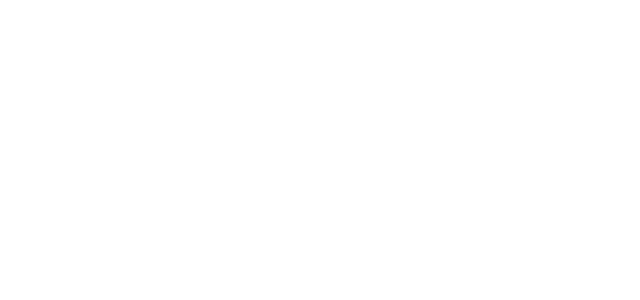
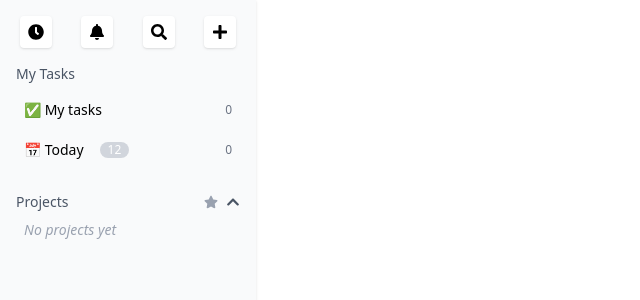
Before and after one commit to Tush-tec/Task_manager, a React (Vite) app in the folder frontend/: page /sidebar in a window 1280 px wide. Before the commit this address had no page. Shown: the top 300 px of the page, without its empty margins (0-640 px from the left). Built offline with nearby package versions, Linux system fonts and the light colour scheme.

Commit message:
Implement Sidebar component and integrate it into PrivateRoutes

```diff
--- a/frontend/src/Component/Sidebar.jsx
+++ b/frontend/src/Component/Sidebar.jsx
@@ -1,9 +1,165 @@
-import React from 'react'
+import React, { useState, useRef, useEffect } from 'react';
+import { useAuth } from '../context/AuthContext';
+import {
+  FaSignOutAlt,
+  FaCog,
+  FaPlus,
+  FaSearch,
+  FaBell,
+  FaClock,
+  FaStar,
+  FaChevronDown
+} from 'react-icons/fa';
+import { useNavigate } from 'react-router-dom';
 
 const Sidebar = () => {
+  const { user, logout } = useAuth();
+  const [showDropdown, setShowDropdown] = useState(false);
+  const [showProjects, setShowProjects] = useState(true);
+  const dropdownRef = useRef(null);
+  const navigate = useNavigate();
+
+  const handleLogout = () => {
+    logout();
+    navigate('/login');
+  };
+
+  useEffect(() => {
+    const handleClickOutside = (event) => {
+      if (dropdownRef.current && !dropdownRef.current.contains(event.target)) {
+        setShowDropdown(false);
+      }
+    };
+    document.addEventListener("mousedown", handleClickOutside);
+    return () => {
+      document.removeEventListener("mousedown", handleClickOutside);
+    };
+  }, []);
+
   return (
-    <div>Sidebar</div>
-  )
-}
+    <div className="w-64 bg-gray-50 h-screen shadow-sm p-4 flex flex-col justify-between">
+      <div>
+        {user && (
+          <div className="flex items-center justify-between mb-6">
+            <div className="flex items-center gap-2 relative" ref={dropdownRef}>
+              {user?.picture ? (
+                <img
+                  src={user.picture}
+                  alt="user"
+                  className="w-8 h-8 rounded-full object-cover cursor-pointer"
+                  referrerPolicy="no-referrer"
+                  onClick={() => setShowDropdown(!showDropdown)}
+                />
+              ) : (
+                <div
+                  className="w-8 h-8 rounded-full bg-pink-600 text-white flex items-center justify-center font-semibold cursor-pointer"
+                  onClick={() => setShowDropdown(!showDropdown)}
+                >
+                  {user?.username?.[0]}
+                </div>
+              )}
+              <p className="text-sm font-medium">{user.username}</p>
+              <FaChevronDown
+                className={`text-gray-500 text-xs cursor-pointer transition-transform duration-200 ${showDropdown ? 'rotate-180' : ''}`}
+                onClick={() => setShowDropdown(!showDropdown)}
+              />
 
-export default Sidebar
+              {/* Dropdown menu */}
+              <div
+                className={`absolute top-10 left-0 w-40 bg-white border shadow-lg rounded-md z-10 overflow-hidden transition-all duration-200 ease-in-out transform origin-top-left ${
+                  showDropdown ? 'opacity-100 scale-100' : 'opacity-0 scale-95 pointer-events-none'
+                }`}
+              >
+                <button
+                  onClick={() => {
+                    navigate('/settings');
+                    setShowDropdown(false);
+                  }}
+                  className="flex items-center gap-2 px-4 py-2 w-full hover:bg-gray-100 text-sm"
+                >
+                  <FaCog /> Account Settings
+                </button>
+                <button
+                  onClick={handleLogout}
+                  className="flex items-center gap-2 px-4 py-2 w-full hover:bg-gray-100 text-sm text-red-500"
+                >
+                  <FaSignOutAlt /> Logout
+                </button>
+              </div>
+            </div>
+
+            <button
+              className="p-2 hover:bg-gray-200 rounded"
+              onClick={() => navigate('/tasks')}
+            >
+              <svg
+                xmlns="http://www.w3.org/2000/svg"
+                className="w-5 h-5 text-gray-600"
+                viewBox="0 0 24 24"
+                fill="currentColor"
+              >
+                <path d="M4 4h16v2H4zm0 6h16v2H4zm0 6h10v2H4z" />
+              </svg>
+            </button>
+          </div>
+        )}
+
+        {/* Icons Row */}
+        <div className="flex items-center justify-between mb-4 px-1">
+          <button className="p-2 bg-white rounded shadow hover:bg-gray-100">
+            <FaClock />
+          </button>
+          <button className="p-2 bg-white rounded shadow hover:bg-gray-100">
+            <FaBell />
+          </button>
+          <button className="p-2 bg-white rounded shadow hover:bg-gray-100">
+            <FaSearch />
+          </button>
+          <button className="p-2 bg-white rounded shadow hover:bg-gray-100">
+            <FaPlus />
+          </button>
+        </div>
+
+        {/* My Tasks */}
+        <div className="text-sm font-medium text-gray-600 mb-2">My Tasks</div>
+        <div className="flex flex-col gap-1 text-sm mb-6">
+          <button className="flex items-center justify-between px-2 py-2 rounded hover:bg-gray-100">
+            <span className="flex items-center gap-2">
+              ✅ My tasks
+            </span>
+            <span className="text-gray-500 text-xs">0</span>
+          </button>
+          <button className="flex items-center justify-between px-2 py-2 rounded hover:bg-gray-100">
+            <span className="flex items-center gap-2">
+              📅 Today
+              <span className="ml-2 bg-gray-300 text-white text-xs px-2 rounded-full">12</span>
+            </span>
+            <span className="text-gray-500 text-xs">0</span>
+          </button>
+        </div>
+
+        {/* Projects */}
+        <div
+          className="flex items-center justify-between text-sm font-medium text-gray-600 cursor-pointer"
+          onClick={() => setShowProjects(!showProjects)}
+        >
+          <span>Projects</span>
+          <div className="flex items-center gap-2">
+            <FaStar className="text-gray-400" />
+            <FaChevronDown className={`transition-transform ${showProjects ? 'rotate-180' : ''}`} />
+          </div>
+        </div>
+
+        {showProjects && (
+          <div className="mt-2 text-gray-400 italic text-sm px-2">
+            No projects yet
+          </div>
+        )}
+      </div>
+
+      {/* Footer if needed */}
+    </div>
+  );
+};
+
+export default Sidebar;
--- a/frontend/src/routes/PrivateRoutes.jsx
+++ b/frontend/src/routes/PrivateRoutes.jsx
@@ -7,6 +7,7 @@
 import Dashboard from '../pages/Dashboard'
 import CreateTask from '../pages/tasks/CreateTask'
 import TaskDetails from '../pages/tasks/TaskDetails'
+import Sidebar from '../Component/Sidebar'
 
 const PrivateRoutes = () => {
   return (
@@ -21,6 +22,7 @@
     <Route path='/login' element={<Login/>} />
     <Route path = '/create-task' element={<CreateTask/>}/>
     <Route path = '/get-task' element={<TaskDetails/> } />
+    <Route  path='/sidebar' element={<Sidebar/>}/>
 
     </Routes>
 
```
